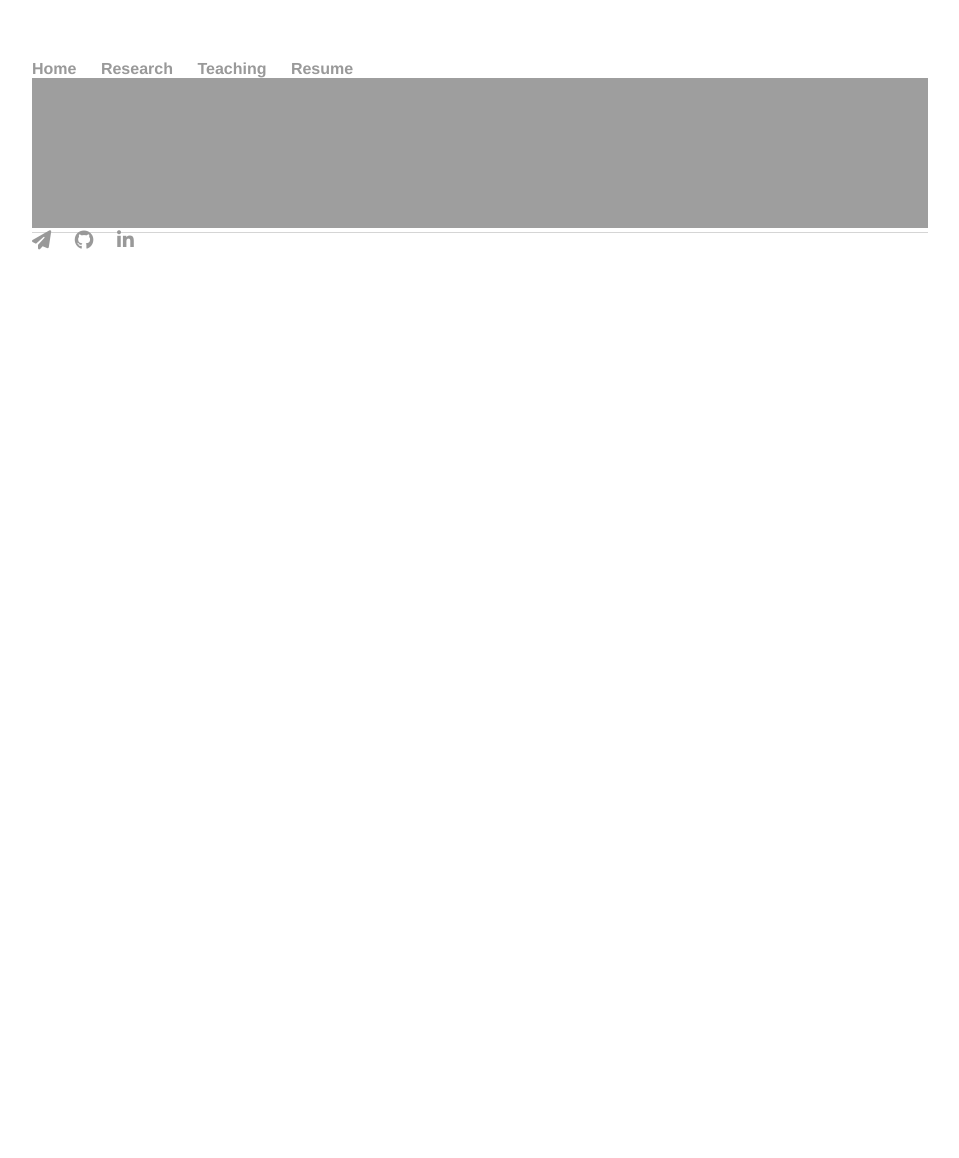
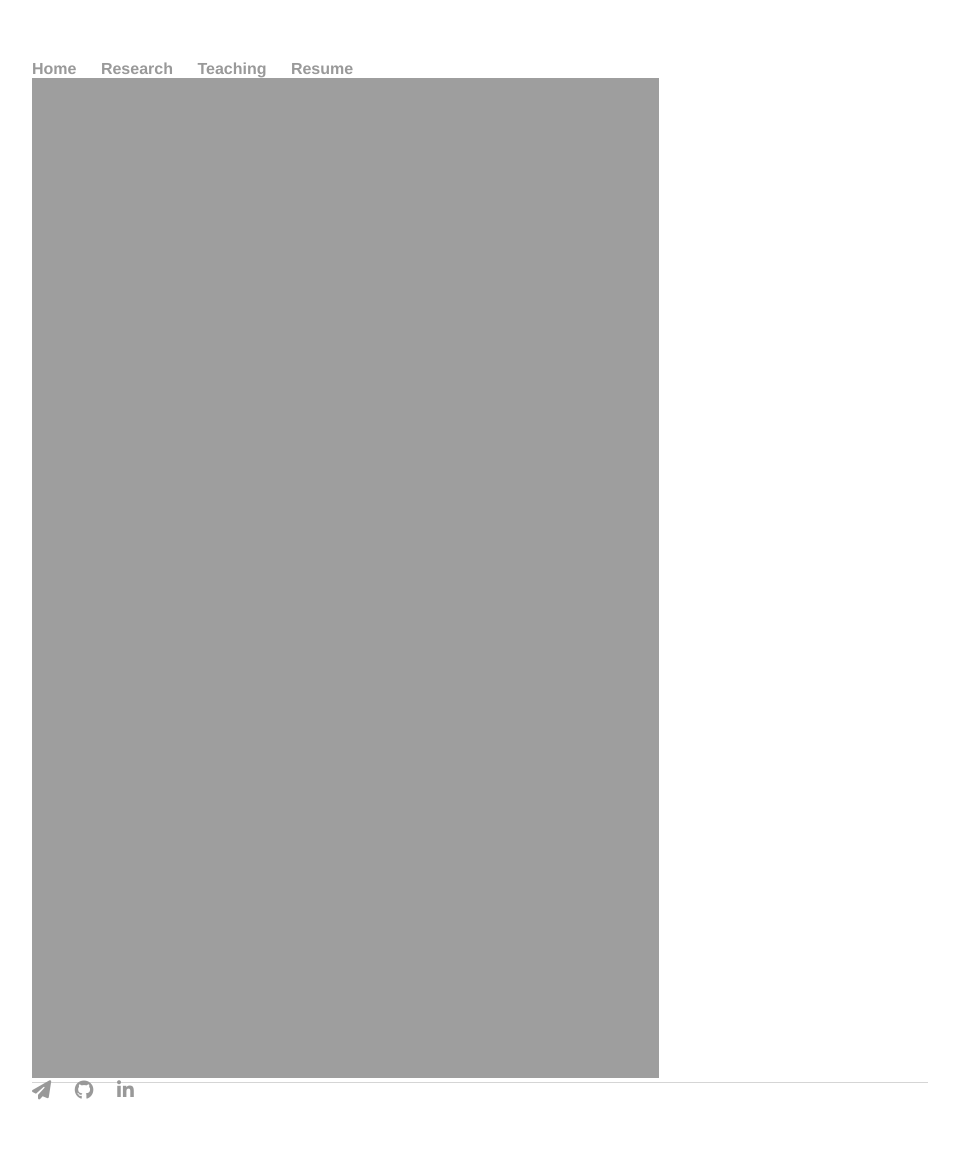
Before and after one commit to miateixeira/miateixeira.github.io, a Jekyll site: the page built from resume/index.html, in a window 1280 px wide. Shown: the whole page, without its empty margins (160-1119 px from the left). Built offline with Jekyll 4.4.1, drawn with Linux system fonts in a browser that asks for light colours; nearby versions of some CDN libraries; before the commit the page ends 1020 px from its top, so only the background shows below that.

```diff
--- a/css/main.css
+++ b/css/main.css
@@ -9,8 +9,8 @@ body {
     min-height: 100vh;
 }
 iframe {
-    width: 100%;
-    height: 100%;
+    width: 70%;
+    height: 1000px;
     /* height: 80vh; */
     border: 0;
 }
```
